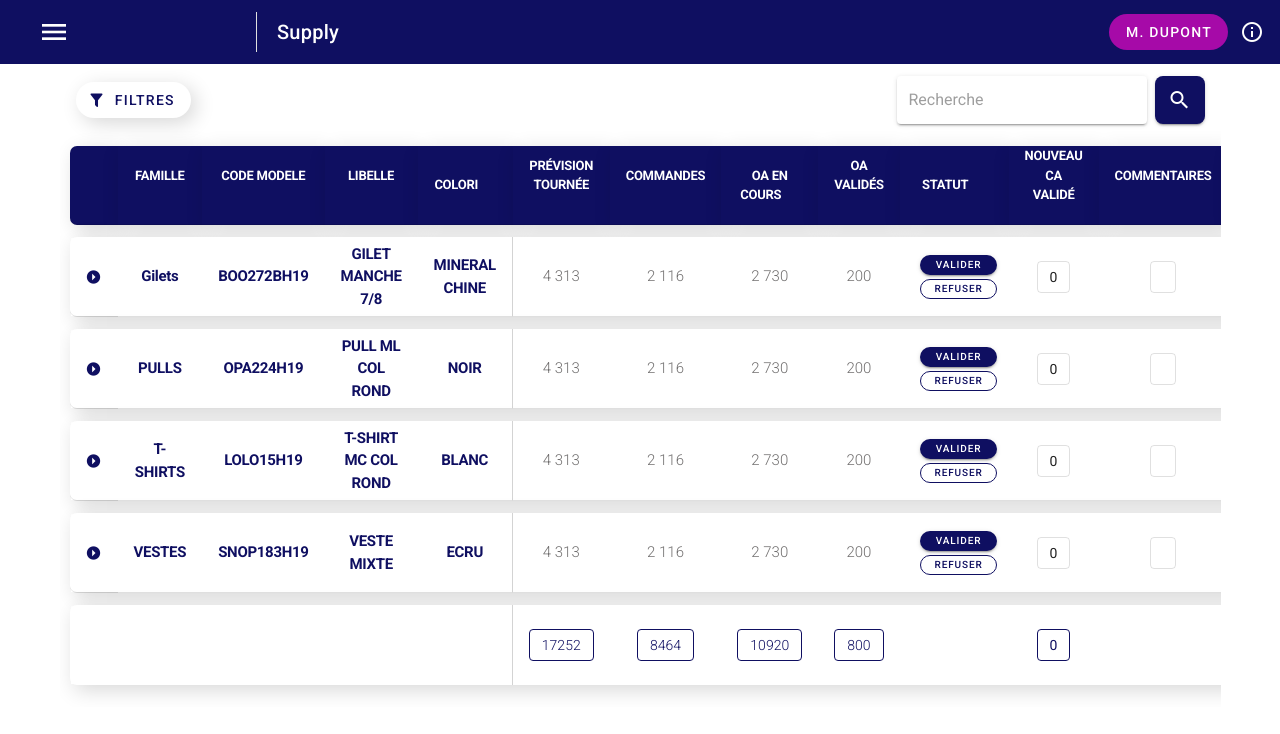
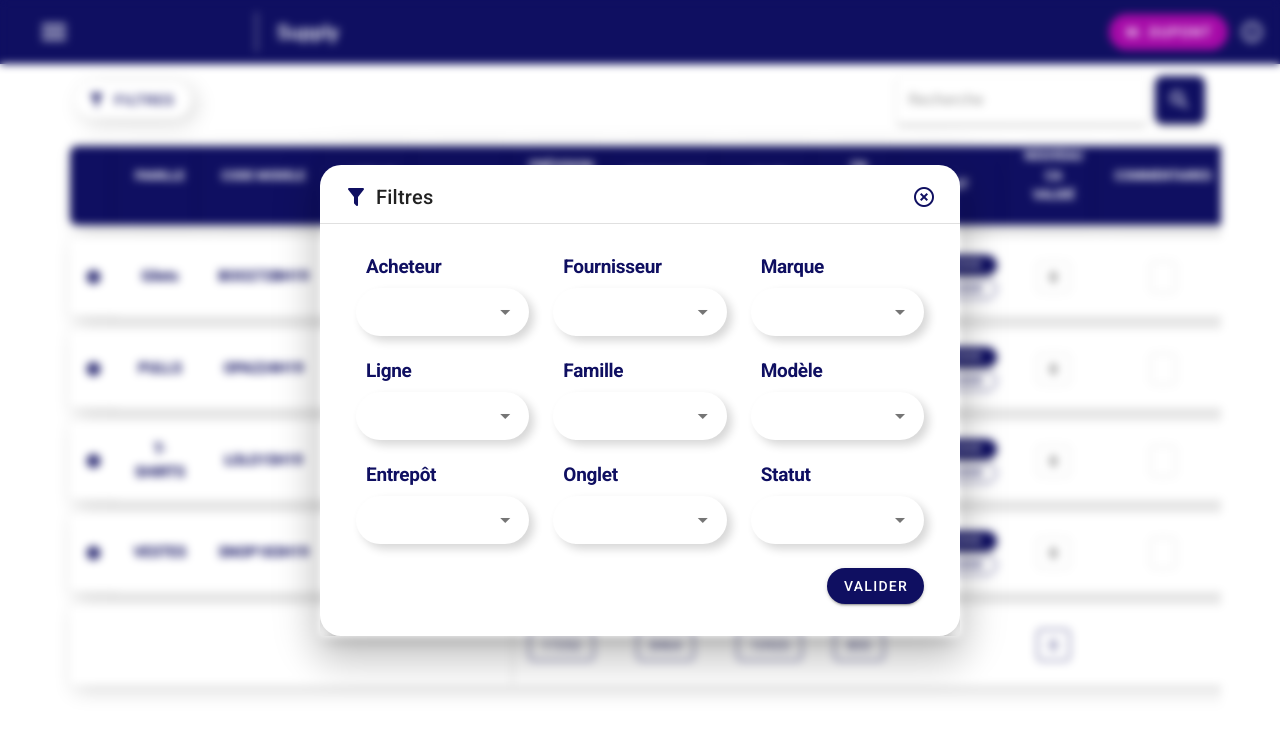
Before and after one commit to PierreB40/vue-optimate, a Vue app: page /#/supply in a window 1280 px wide. Shown: the top 734 px of the page. Built offline with nearby package versions, Linux system fonts and the light colour scheme.

Commit message:
update(supply): Add filters modal

```diff
--- /dev/null
+++ b/src/components/supply/FiltersModal.vue
@@ -0,0 +1,169 @@
+<template>
+  <v-dialog
+    v-model="open"
+    width="50vw"
+    hide-overlay
+  >
+    <v-overlay
+      :value="open"
+      color="transparent"
+      @click.native="$emit('close')"
+    />
+    <v-card
+      align="center"
+      style="border-radius: 21px; box-shadow: 0px 3px 6px #00000029; z-index: 6"
+    >
+      <v-card-title>
+        <v-icon class="mr-2" color="primary">mdi-filter</v-icon>
+        Filtres
+        <v-spacer />
+        <v-icon color="primary" @click="$emit('close')">mdi-close-circle-outline</v-icon>
+      </v-card-title>
+      <v-divider />
+      <v-card-text class="mt-5">
+        <v-row class="pa-3">
+          <v-col
+            v-for="(filter, f) in filters"
+            :key="f"
+            cols="4"
+          >
+            <div
+              style="text-align: left"
+              class="title-select"
+            >
+              {{ filter.title }}
+            </div>
+            <v-autocomplete
+              v-model="filter.selected"
+              :items="filter.items"
+              @change="changeFilters"
+              solo
+              chips
+              multiple
+              hide-details
+            >
+              <template v-slot:selection="data">
+                <v-chip
+                  v-bind="data.attrs"
+                  :input-value="data.selected"
+                  close
+                  color="primary"
+                  @click="data.select"
+                  @click:close="remove(filter.title, data.item)"
+                >
+                  {{ data.item }}
+                </v-chip>
+              </template>
+            </v-autocomplete>
+          </v-col>
+          <v-col cols="12">
+            <v-btn
+              style="float: right"
+              color="primary"
+              rounded
+              @click="$emit('close')"
+            >
+              Valider
+            </v-btn>
+          </v-col>
+        </v-row>
+      </v-card-text>
+    </v-card>
+  </v-dialog>
+</template>
+
+<script>
+  import EventBus from "@/plugins/eventBus"
+
+  export default {
+    name: 'FiltersModal',
+    props: ['open'],
+    data() {
+      return {
+        filters: [
+          {
+            title: 'Acheteur',
+            items: ['Acheteur 1', 'Acheteur 2', 'Acheteur 3'],
+            selected: []
+          },
+          {
+            title: 'Fournisseur',
+            items: ['Fournisseur 1', 'Fournisseur 2', 'Fournisseur 3'],
+            selected: []
+          },
+          {
+            title: 'Marque',
+            items: ['Marque 1', 'Marque 2', 'Marque 3'],
+            selected: []
+          },
+          {
+            title: 'Ligne',
+            items: ['Ligne 1', 'Ligne 2', 'Ligne 3'],
+            selected: []
+          },
+          {
+            title: 'Famille',
+            items: ['Famille 1', 'Famille 2', 'Famille 3'],
+            selected: []
+          },
+          {
+            title: 'Modèle',
+            items: ['Modèle 1', 'Modèle 2', 'Modèle 3'],
+            selected: []
+          },
+          {
+            title: 'Entrepôt',
+            items: ['Entrepôt 1', 'Entrepôt 2', 'Entrepôt 3'],
+            selected: []
+          },
+          {
+            title: 'Onglet',
+            items: ['Onglet 1', 'Onglet 2', 'Onglet 3'],
+            selected: []
+          },
+          {
+            title: 'Statut',
+            items: ['Statut 1', 'Statut 2', 'Statut 3'],
+            selected: []
+          }
+        ]
+      }
+    },
+    mounted () {
+      EventBus.$on("DELETE_FILTER", ({title, item}) => {
+        if(!title || !item) return
+        this.remove(title, item)
+      })
+    },
+    methods: {
+      remove(title, item) {
+        const selected = this.filters.find(f => f.title === title).selected;
+        const index = selected.findIndex(s => s === item);
+        selected.splice(index, 1);
+      },
+      changeFilters() {
+        this.$emit('change', this.filters);
+      }
+    }
+  }
+</script>
+
+<style scoped>
+  .title-select {
+    letter-spacing: -0.3px;
+    color: #0F0F61;
+    font-size: 19px;
+    font-weight: bold;
+    margin-left: 10px;
+    margin-bottom: 10px;
+  }
+
+  .v-autocomplete >>> .v-input__control {
+    border-radius: 35px;
+  }
+
+  .v-autocomplete >>> .v-input__control > .v-input__slot {
+    box-shadow: 5px 5px 10px #00000029!important;
+  }
+
+</style>
--- /dev/null
+++ b/src/plugins/eventBus.js
@@ -0,0 +1,5 @@
+import Vue from "vue"
+
+const EventBus = new Vue()
+
+export default EventBus
--- a/src/views/Supply.vue
+++ b/src/views/Supply.vue
@@ -19,8 +19,10 @@
         >
           <v-btn
             rounded
-            class="primary--text custom-shadow"
-            color="white"
+            class="custom-shadow"
+            :color="hasFilters ? 'primary': 'white'"
+            :class="{ 'white--text': hasFilters, 'primary--text': !hasFilters }"
+            @click="filtersOpen = true"
           >
             <v-icon
               left
@@ -29,6 +31,21 @@
             </v-icon>
             Filtres
           </v-btn>
+          <div
+            v-for="(filter, f) in filters"
+            :key="f"
+          >
+            <v-chip
+              v-for="(select, s) in filter.selected"
+              :key="s"
+              color="primary"
+              class="ml-2"
+              close
+              @click:close="removeFilter(filter.title, select)"
+            >
+              {{ select }}
+            </v-chip>
+          </div>
           <v-spacer></v-spacer>
           <v-text-field
             v-model="searchInput"
@@ -205,18 +222,29 @@
         </tr>
       </template>
     </v-data-table>
+    <filters-modal
+      :open="filtersOpen"
+      @close="filtersOpen = false"
+      @change="filters = $event"
+    />
   </v-container>
 </template>
 
 <script>
+import EventBus from "@/plugins/eventBus"
+import FiltersModal from "@/components/supply/FiltersModal.vue"
+
   export default {
     name: 'Supply',
+    components: { FiltersModal },
     data() {
       return {
         search: '',
         searchInput: '',
         expanded: [],
+        filters: [],
         singleExpand: false,
+        filtersOpen: true,
         headers: [
           { text: 'Famille', value: 'famille', align: 'center', },
           { text: 'Code Modele', value: 'code', align: 'center', },
@@ -288,6 +316,13 @@
       }
     },
     computed: {
+      hasFilters() {
+        let res = false
+        this.filters.forEach(element => {
+          if(element.selected.length > 0) res = true;
+        });
+        return res
+      },
       sumPrevision() {
         return this.data.reduce((a, b) =>  a + Number(b.prevision.replace(' ', '')) , 0)
       },
@@ -305,6 +340,11 @@
       },
       sumPasts() {
         return this.data.reduce((a, b) =>  a + Number(b.passer.replace(' ', '')) , 0)
+      }
+    },
+    methods: {
+      removeFilter(title, item) {
+        EventBus.$emit("DELETE_FILTER", {title, item})
       }
     }
   }
```
